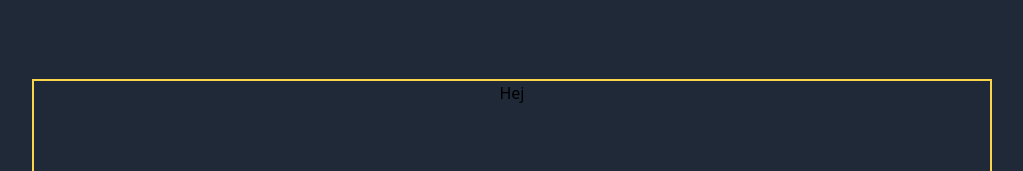
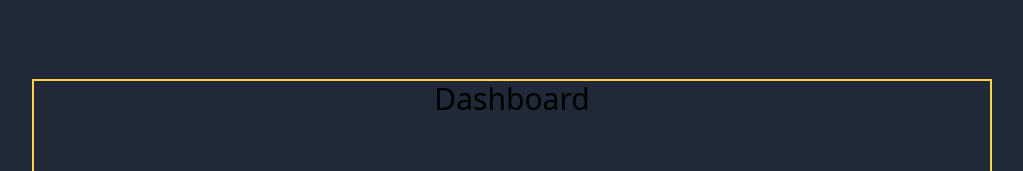
Before and after one commit to Dybton/ambient-quant-self, a React (Create React App) app: page / in a window 1280 px wide. Shown: the top 171 px of the page, without its empty margins (128-1151 px from the left). Built offline with nearby package versions, Linux system fonts and the light colour scheme.

Commit message:
updated title looks

```diff
--- a/src/App.tsx
+++ b/src/App.tsx
@@ -5,7 +5,7 @@
   return (
     <div className="flex h-screen w-screen justify-center items-center bg-gray-800" >
       <div className="w-9/12 h-5/6 mt-6 border-2 border-amber-300">
-        <p className='text-center'>Hej</p>
+        <h1 className="text-3xl text-center font-semi-bold">Dashboard</h1>
       </div>
     </div>
 
```
